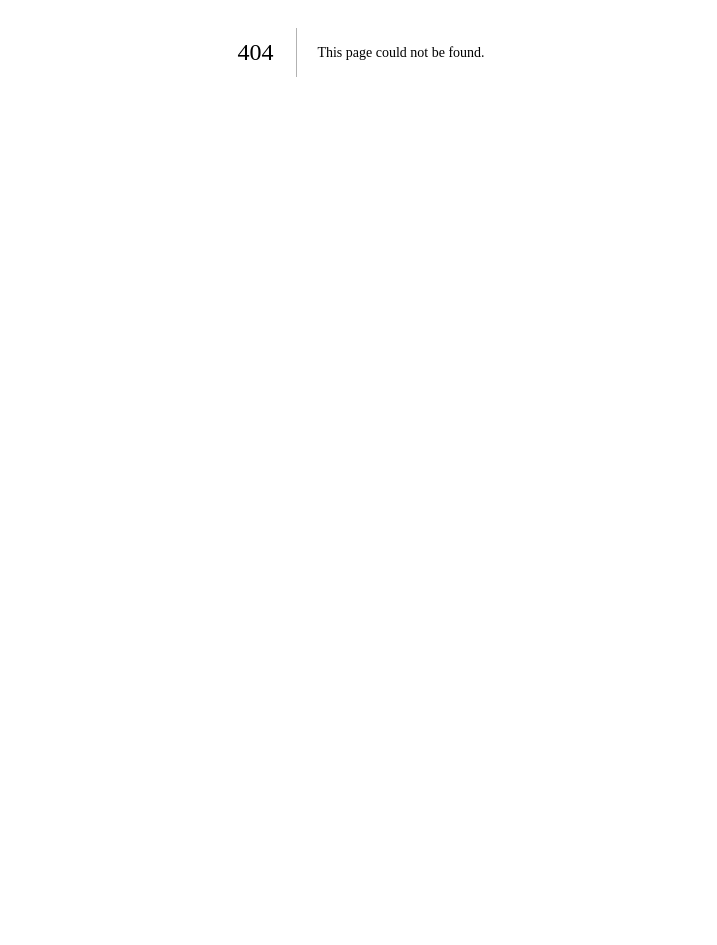
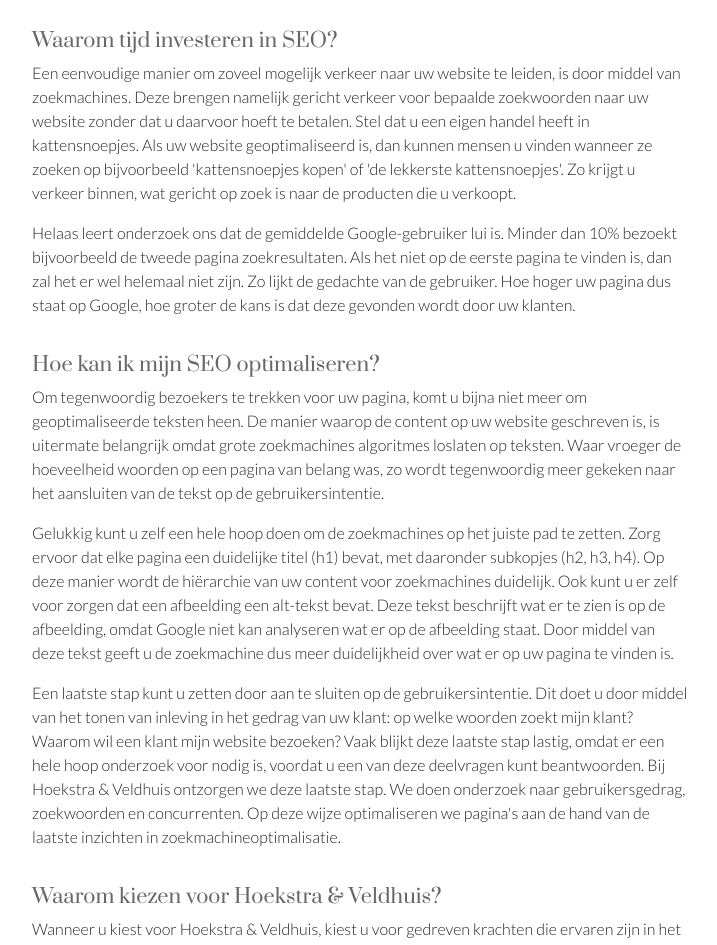
Before and after one commit to jobveldhuis/hoekstraenveldhuis.nl, a Next.js app: page /onze-diensten/seo-optimalisatie in a window 1280 px wide. Before the commit this address had no page. Shown: the part 348-1293 px from the top of the page, without its empty margins (279-996 px from the left). Before the commit the page ends 800 px from the top, so only its background shows below. Built offline with nearby package versions, Linux system fonts and the light colour scheme.

Commit message:
Created SEO landing

```diff
--- /dev/null
+++ b/src/pages/onze-diensten/seo-optimalisatie.js
@@ -0,0 +1,51 @@
+/**
+ * React
+ */
+import React from 'react'
+
+/**
+ * UI Components
+ */
+import LandingPage from '../../components/LandingPage'
+
+export default function SEO () {
+  return (
+        <LandingPage
+            heading='Zoekmachine optimalisatie door specialisten'
+        pageName='SEO, Zoekmachineoptimalisatie'
+        description='Zorg ervoor dat uw website goed vindbaar is en kies voor teksten die gericht zijn op goede vindbaarheid in zoekmachines.'
+        >
+            <p style={{ fontWeight: 'bolder' }}>
+                Misschien heeft u al een website gevuld met teksten waar u trots op bent. Teksten die precies omschrijven waar u voor staat, wat u verkoopt en hoe men u kan bereiken. Als u al helemaal tevreden bent met de teksten op uw website, maar ze leveren nog geen verbeterde prestaties of conversie op, dan kunnen we u helpen de bestaande teksten te verbeteren. Het optimaliseren van uw teksten voor zoekmachines wordt door marketeers SEO, Search Engine Optimization, genoemd.
+            </p>
+
+            <h2>Waarom tijd investeren in SEO?</h2>
+            <p>
+                Een eenvoudige manier om zoveel mogelijk verkeer naar uw website te leiden, is door middel van zoekmachines. Deze brengen namelijk gericht verkeer voor bepaalde zoekwoorden naar uw website zonder dat u daarvoor hoeft te betalen. Stel dat u een eigen handel heeft in kattensnoepjes. Als uw website geoptimaliseerd is, dan kunnen mensen u vinden wanneer ze zoeken op bijvoorbeeld 'kattensnoepjes kopen' of 'de lekkerste kattensnoepjes'. Zo krijgt u verkeer binnen, wat gericht op zoek is naar de producten die u verkoopt.
+            </p>
+            <p>
+                Helaas leert onderzoek ons dat de gemiddelde Google-gebruiker lui is. Minder dan 10% bezoekt bijvoorbeeld de tweede pagina zoekresultaten. Als het niet op de eerste pagina te vinden is, dan zal het er wel helemaal niet zijn. Zo lijkt de gedachte van de gebruiker. Hoe hoger uw pagina dus staat op Google, hoe groter de kans is dat deze gevonden wordt door uw klanten.
+            </p>
+
+            <h2>Hoe kan ik mijn SEO optimaliseren?</h2>
+            <p>
+                Om tegenwoordig bezoekers te trekken voor uw pagina, komt u bijna niet meer om geoptimaliseerde teksten heen. De manier waarop de content op uw website geschreven is, is uitermate belangrijk omdat grote zoekmachines algoritmes loslaten op teksten. Waar vroeger de hoeveelheid woorden op een pagina van belang was, zo wordt tegenwoordig meer gekeken naar het aansluiten van de tekst op de gebruikersintentie.
+            </p>
+            <p>
+                Gelukkig kunt u zelf een hele hoop doen om de zoekmachines op het juiste pad te zetten. Zorg ervoor dat elke pagina een duidelijke titel (h1) bevat, met daaronder subkopjes (h2, h3, h4). Op deze manier wordt de hiërarchie van uw content voor zoekmachines duidelijk. Ook kunt u er zelf voor zorgen dat een afbeelding een alt-tekst bevat. Deze tekst beschrijft wat er te zien is op de afbeelding, omdat Google niet kan analyseren wat er op de afbeelding staat. Door middel van deze tekst geeft u de zoekmachine dus meer duidelijkheid over wat er op uw pagina te vinden is.
+            </p>
+            <p>
+                Een laatste stap kunt u zetten door aan te sluiten op de gebruikersintentie. Dit doet u door middel van het tonen van inleving in het gedrag van uw klant: op welke woorden zoekt mijn klant? Waarom wil een klant mijn website bezoeken? Vaak blijkt deze laatste stap lastig, omdat er een hele hoop onderzoek voor nodig is, voordat u een van deze deelvragen kunt beantwoorden. Bij Hoekstra & Veldhuis ontzorgen we deze laatste stap. We doen onderzoek naar gebruikersgedrag, zoekwoorden en concurrenten. Op deze wijze optimaliseren we pagina's aan de hand van de laatste inzichten in zoekmachineoptimalisatie.
+            </p>
+
+            <h2>Waarom kiezen voor Hoekstra & Veldhuis?</h2>
+            <p>
+                Wanneer u kiest voor Hoekstra & Veldhuis, kiest u voor gedreven krachten die ervaren zijn in het schrijven van SEO-teksten. We gaan met u in gesprek over uw wensen en denken met u mee over de mogelijkheden die er zijn om uw website zo hoog mogelijk in de zoekresultaten te krijgen. Voordat we beginnen aan het schrijven van uw SEO-teksten, lezen we ons in. We willen namelijk graag meer weten van het onderwerp waarover we gaan schrijven. Verder voeren we een zoekwoordenonderzoek uit.
+            </p>
+            <p>
+                Ook wanneer uw website tweetalig of Engels is, kunnen we u van dienst zijn. We hebben ervaring met het schrijven van verschillende Engelstalige teksten, alsook met het vertalen van teksten van Nederlands naar Engels en omgekeerd. Naast onze ervaren SEO-deskundigen, hebben we namelijk ook medewerkers met een master in de Engelse Taal en Cultuur.
+            </p>
+
+        </LandingPage>
+  )
+}
```
